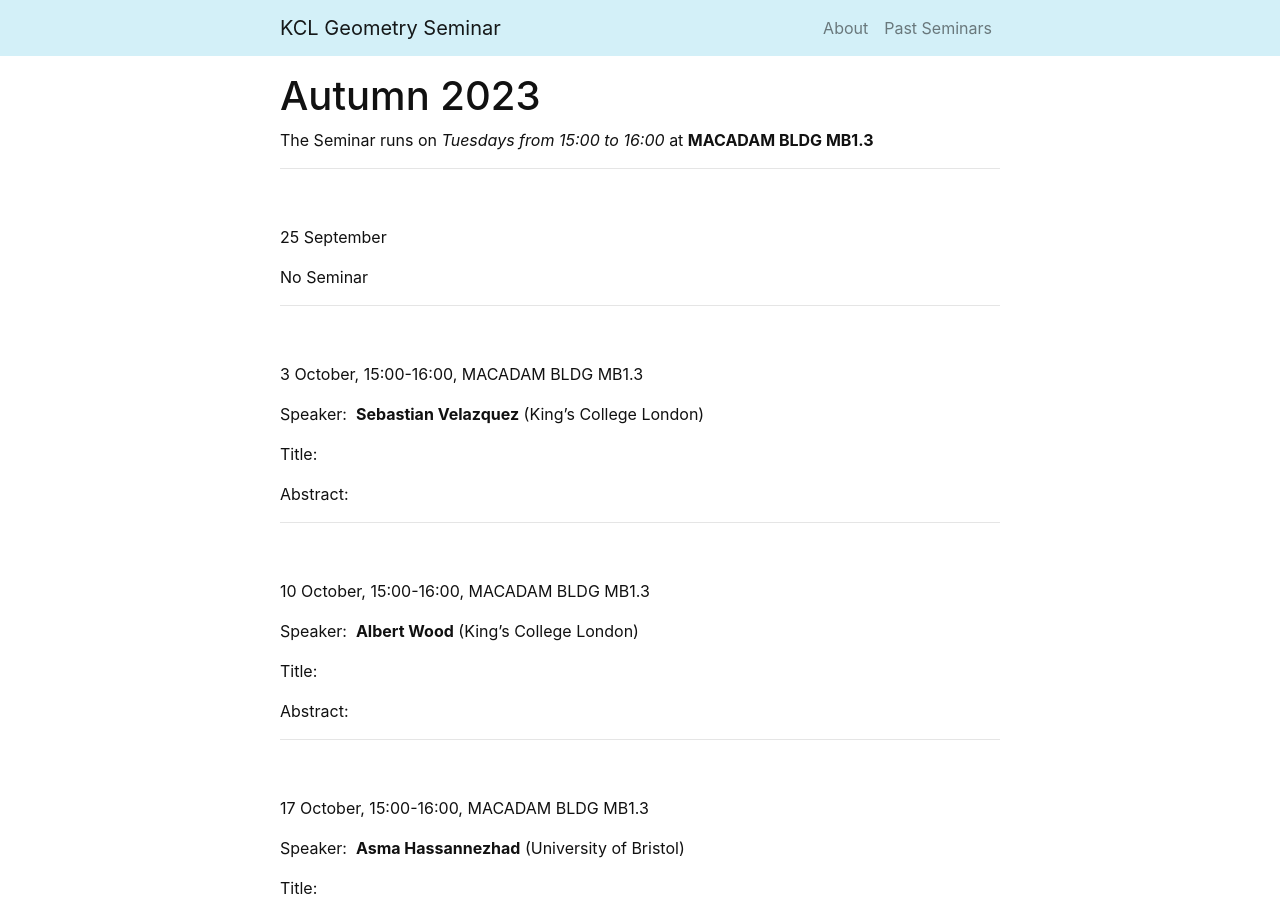
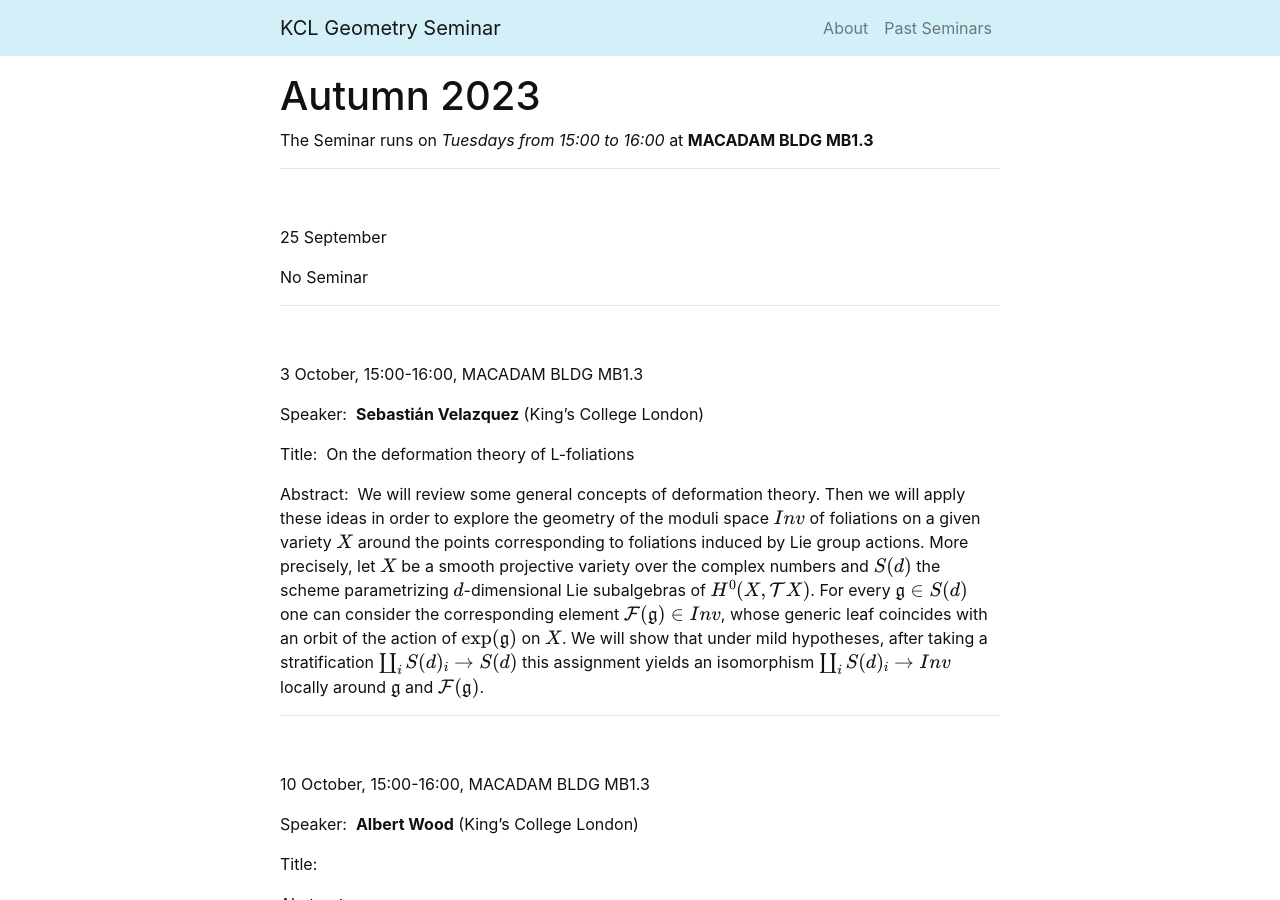
Before and after one commit to kcl-geometry-seminar/kcl-geometry-seminar.github.io, a Jekyll site: the page built from pages/index.md, in a window 1280 px wide and 900 px high. Built offline with Jekyll 4.4.1, drawn with Linux system fonts in a browser that asks for light colours; formulas are drawn with MathJax 3; a script that is not in the unit is left out.

Commit message:
Title+Abstract for Sebastián's talk

```diff
--- a/pages/index.md
+++ b/pages/index.md
@@ -19,11 +19,12 @@ No Seminar
 
 3 October, 15:00-16:00, MACADAM BLDG MB1.3
 
-Speaker:&nbsp; **Sebastian Velazquez** (King's College London)
+Speaker:&nbsp; **Sebastián Velazquez** (King's College London)
 
-Title:&nbsp;
+Title:&nbsp;  On the deformation theory of L-foliations
 
-Abstract:&nbsp;
+Abstract:&nbsp;  We will review some general concepts of deformation theory. Then we will apply these ideas in order to explore the geometry of the moduli space $Inv$ of foliations on a given variety $X$  around the points corresponding to foliations induced by Lie group actions.  More precisely, let $X$ be a smooth projective variety over the complex numbers and $S(d)$ the scheme parametrizing $d$-dimensional Lie subalgebras of $H^0(X,\mathcal{T} X)$.  For every $\mathfrak{g} \in S(d)$ one can consider the corresponding element $\mathcal{F}(\mathfrak{g})\in Inv$, whose generic leaf coincides with an orbit of the action of $\exp(\mathfrak{g})$ on $X$. We will show that under mild hypotheses, after taking a stratification $\coprod_i S(d)_i\to S(d)$ this assignment yields an isomorphism $\coprod_i S(d)_i\to Inv$ locally around $\mathfrak{g}$ and $\mathcal{F}(\mathfrak{g})$.
+
 
 -----------------------------------------------------------
 <br />
```
